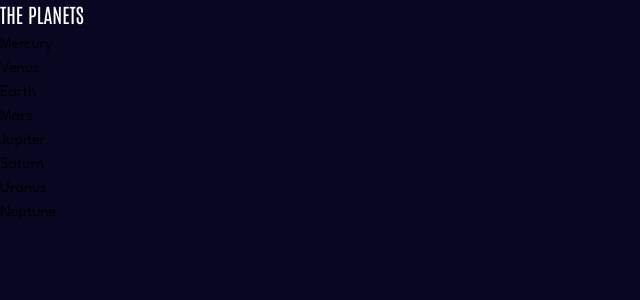
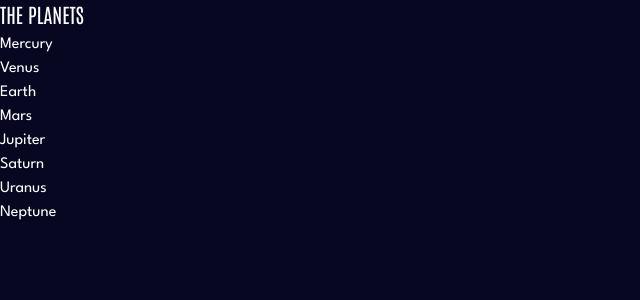
Before and after one commit to jjalbuenacabuyao/planet-facts, a Next.js app: page / in a window 1280 px wide. Shown: the top 300 px of the page, without its empty margins (0-640 px from the left). Built offline with nearby package versions, Linux system fonts and the light colour scheme.

Commit message:
add text-white

```diff
--- a/src/app/layout.tsx
+++ b/src/app/layout.tsx
@@ -17,7 +17,7 @@ export default function RootLayout({
 }) {
   return (
     <html lang="en">
-      <body className={`${spartan.className} bg-background`}>
+      <body className={`${spartan.className} bg-background text-white`}>
         <Header />
         {children}
       </body>
```
